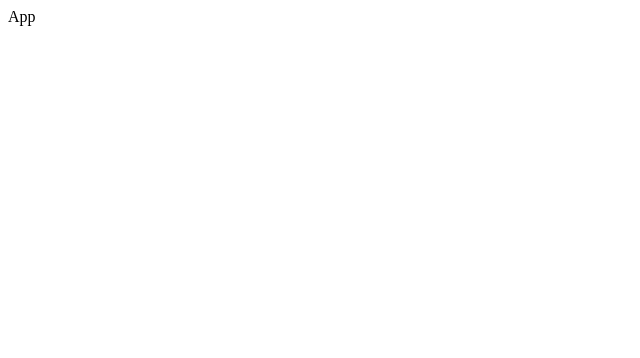
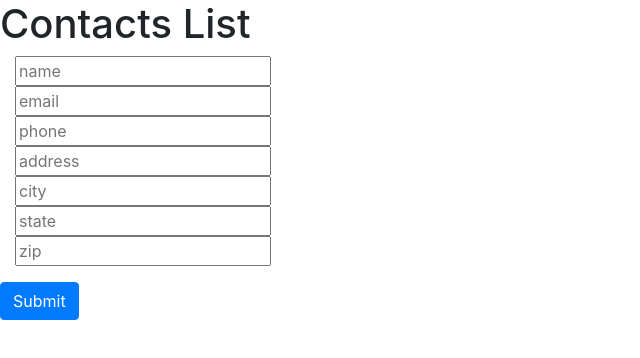
Before and after one commit to dgelok/contacts-app, a React (Create React App) app: page / in a window 1280 px wide. Shown: the top 358 px of the page, without its empty margins (0-640 px from the left). Built offline with nearby package versions, Linux system fonts and the light colour scheme.

Commit message:
form completed

```diff
--- a/package.json
+++ b/package.json
@@ -10,6 +10,7 @@
     "react": "^16.13.1",
     "react-bootstrap": "^1.3.0",
     "react-dom": "^16.13.1",
+    "react-router-dom": "^5.2.0",
     "react-scripts": "3.4.3"
   },
   "scripts": {
--- a/src/App.js
+++ b/src/App.js
@@ -1,11 +1,63 @@
-import React from 'react'
+import React, { Component } from 'react'
+import Addform from './components/Addform'
+import 'bootstrap/dist/css/bootstrap.min.css';
 
-const App = () => {
-  return (
-    <>
-      App
-    </>
-  )
+
+class App extends Component {
+
+  constructor() {
+    super();
+    this.state = {
+      contacts: []
+    }
+  }
+
+    componentDidMount = async () =>{
+    let setupContacts = [
+    {
+      name: "Dan Gelok",
+      email: "dgelok@gmail.com",
+      phone: "832-266-7763",
+      address: "4510 Alamo Ave",
+      city: "Sugar Land",
+      state: "TX",
+      zip: "77479",
+    },
+    {
+      name: "Michael Woods",
+      email: "mrwoodzi@gmail.com",
+      phone: "888-888-9999",
+      address: "4123 Cumberland Dr",
+      city: "El Paso",
+      state: "TX",
+      zip: "78909"
+    },
+    {
+      name: "Karrie Coffman",
+      email: "CK@gmail.com",
+      phone: "123-123-1234",
+      address: "15 The Hollow",
+      city: "Amherst",
+      state: "MA",
+      zip: "01002"
+    }];
+
+    await this.setState({
+      contacts: setupContacts
+    });
+
+    console.log(this.state.contacts);
+  }
+
+
+  render() {
+    return (
+      <>
+        <h1>Contacts List</h1>
+        <Addform />
+      </>
+    )
+  }
 }
 
 export default App
--- a/src/components/Addform.js
+++ b/src/components/Addform.js
@@ -1,32 +1,47 @@
-import React from 'react'
-import {Form, Button} from 'react-bootstrap'
+import React, { Component } from 'react'
+import {Form, Col, Button} from 'react-bootstrap';
 
 
-const Addform = () => {
+class Addform extends Component {
+
+    handleSubmit = (e) =>{
+        e.preventDefault();
+        let newContact = {
+            name: this.refs.name.value,
+            email: this.refs.email.value,
+            phone: this.refs.phone.value,
+            address: this.refs.address.value,
+            city: this.refs.city.value,
+            state: this.refs.state.value,
+            zip: this.refs.name.value,
+        }
+        let newCList = this.state.contacts;
+        newCList.push(newContact);
+        this.setState({
+            contacts: newCList
+        })
+    }
+  render() {
     return (
       <>
-    <Form>
+        <form onSubmit={this.handleSubmit}>
             <Form.Group controlId="formBasicEmail">
-            <Form.Label>Email address</Form.Label>
-            <Form.Control type="email" placeholder="Enter email" />
-            <Form.Text className="text-muted">
-            We'll never share your email with anyone else.
-            </Form.Text>
+                <Col><input ref="name" type="text" placeholder="name" /></Col>
+                <Col><input ref="email" type="text" placeholder="email" /></Col>
+                <Col><input ref="phone" type="text" placeholder="phone" /></Col>
+                <Col><input ref="address" type="text" placeholder="address" /></Col>
+                <Col><input ref="city" type="text" placeholder="city" /></Col>
+                <Col><input ref="state" type="text" placeholder="state" /></Col>
+                <Col><input ref="zip" type="text" placeholder="zip" /></Col>
             </Form.Group>
-
-        <Form.Group controlId="formBasicPassword">
-            <Form.Label>Password</Form.Label>
-            <Form.Control type="password" placeholder="Password" />
-        </Form.Group>
-        <Form.Group controlId="formBasicCheckbox">
-            <Form.Check type="checkbox" label="Check me out" />
-        </Form.Group>
-        <Button variant="primary" type="submit">
+            <Button variant="primary" value='submit' type="submit">
                 Submit
             </Button>
-    </Form>
+
+        </form>
       </>
     )
   }
+}
 
 export default Addform
--- /dev/null
+++ b/src/components/Junk.js
@@ -0,0 +1,11 @@
+import React from 'react'
+
+const Junk = () => {
+  return (
+    <>
+      (This is just a junk page to provide extra stuff for the router to do.)
+    </>
+  )
+}
+
+export default Junk
--- a/src/index.js
+++ b/src/index.js
@@ -1,11 +1,24 @@
 import React from 'react';
 import ReactDOM from 'react-dom';
 import App from './App';
+import Junk from './components/Junk';
+import {BrowserRouter, Switch, Route} from 'react-router-dom';
+import BaseLayout from './components/layout/BaseLayout.js';
+import 'bootstrap/dist/css/bootstrap.min.css';
+
 
 ReactDOM.render(
-  <React.StrictMode>
-    <App />
-  </React.StrictMode>,
+  <BrowserRouter>
+    <BaseLayout>
+      <Switch>
+        <Route exact path="/" component={App}/>
+        <Route path="/junk" component={Junk}/>
+
+        <Route component={App}/>
+
+      </Switch>
+    </BaseLayout>
+  </BrowserRouter>,
   document.getElementById('root')
 );
 
```
Also changed, not shown: 1 other file (tests, documents, lock files or other folders). Lines whose indentation alone changed are shown as unchanged.
